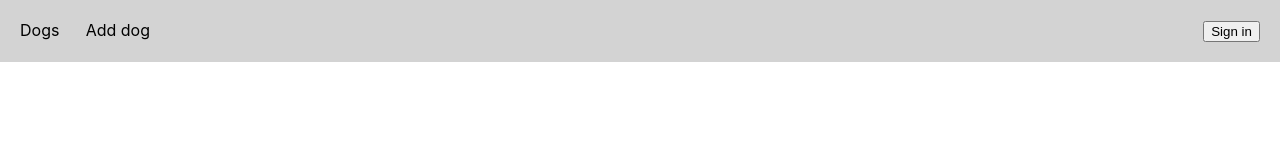
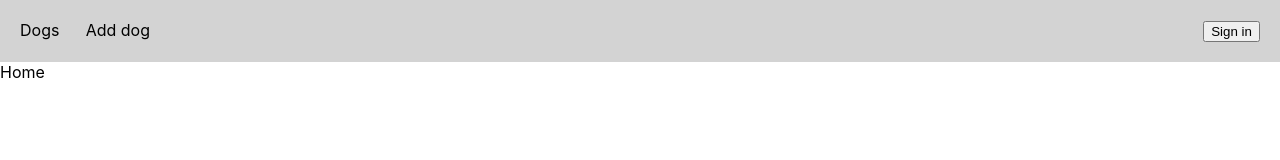
Before and after one commit to rubciu/react-shelter, a React (Create React App) app in the folder client/: page / in a window 1280 px wide. Shown: the top 160 px of the page. Built offline with nearby package versions, Linux system fonts and the light colour scheme.

Commit message:
add home, on sign out redirect to home

```diff
--- a/client/src/components/App/App.tsx
+++ b/client/src/components/App/App.tsx
@@ -8,15 +8,16 @@ const App = (): JSX.Element => {
     <Router>
       <Navbar />
       <Switch>
-        <Route path='/login'>
-          <LoginPage />
-        </Route>
         <ProtectedRoute path='/dogs/add'>
           <AddDogForm />
         </ProtectedRoute>
         <ProtectedRoute path='/dogs'>
           <DogList />
         </ProtectedRoute>
+        <Route path='/login'>
+          <LoginPage />
+        </Route>
+        <Route exact path='/' component={() => <div>Home</div>}></Route>
       </Switch>
     </Router>
   );
--- a/client/src/components/Navbar/Navbar.tsx
+++ b/client/src/components/Navbar/Navbar.tsx
@@ -26,6 +26,7 @@ const Navbar = (): JSX.Element => {
           <button
             onClick={() => {
               dispatch(signout());
+              history.push('/');
             }}
           >
             Sign out
```
